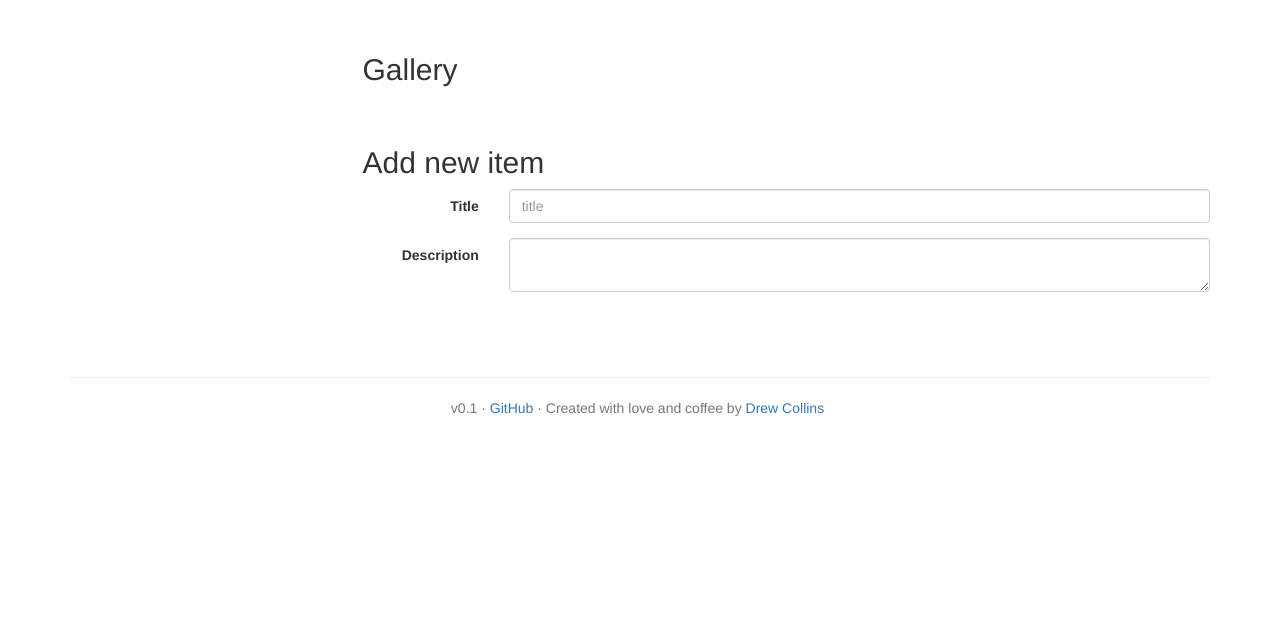
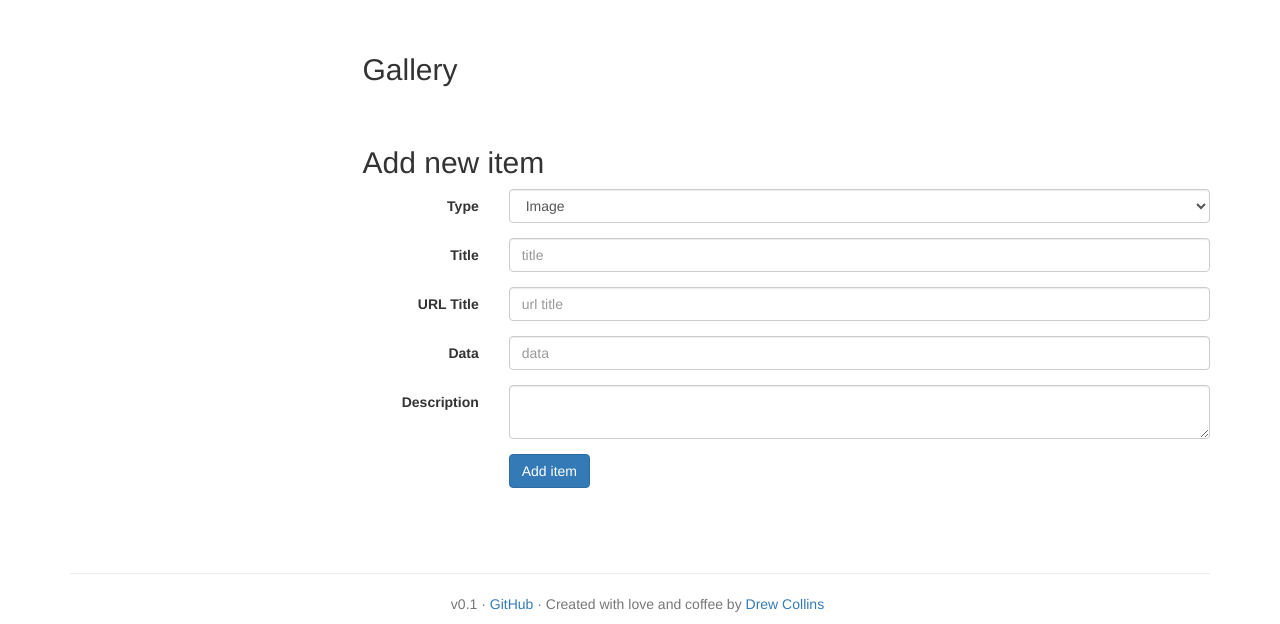
Before and after one commit to Vespert0n/portfolio-cms, a PHP site: page /admin/ in a window 1280 px wide. Shown: the part 405-1029 px from the top of the page. Before the commit the page ends 821 px from the top, so only its background shows below. Run offline with PHP 8.4, Linux system fonts and the light colour scheme; data that the repository does not hold is empty; a stand-in replaces the project's code that opens the database connection; some libraries are stand-ins or nearby versions.

Commit message:
added some functionality to collections

```diff
--- a/example/portfolio-cms/layout/collection.inc.php
+++ b/example/portfolio-cms/layout/collection.inc.php
@@ -1,4 +1,8 @@
-<? $collection = $portfolioCMS->getCollectionByURL($page); ?>
+<? $collection = $portfolioCMS->getCollectionByURL($page);
+
+if(isset($_POST['ni-add'])) {
+	//$portfolioCMS->addCollectionItem($collection['colCollectionID'], $_POST['ni-title'], $_POST['ni-description'], $_POST['ni-type'], $data, $thumb)
+} ?>
 <div class="jumbotron" style="margin-top: -20px;">
 	<div class="container">
 		<div class="row">
@@ -78,12 +82,34 @@
 			</div>
 			<div>
 				<h2 id="new-item">Add new item</h2>
-				<form class="form-horizontal" name="new-item">
+				<form class="form-horizontal" name="new-item" method="post">
 					<input type="hidden" name="ni-collection-id" value="<?=$collection['colCollectionID']?>">
+					<div class="form-group">
+						<label for="ni-type" class="col-sm-2 control-label">Type</label>
+						<div class="col-sm-10">
+							<select class="form-control" name="ni-type">
+								<option value="img" <?=($collection['colDefaultType'] == 'img')?'selected':''?>>Image</option>
+								<option value="yt" <?=($collection['colDefaultType'] == 'yt')?'selected':''?>>YouTube</option>
+								<option value="vim" <?=($collection['colDefaultType'] == 'vim')?'selected':''?>>Vimeo</option>
+							</select>
+						</div>
+					</div>
 					<div class="form-group">
 						<label for="ni-title" class="col-sm-2 control-label">Title</label>
 						<div class="col-sm-10">
 							<input type="text" class="form-control" name="ni-title" placeholder="title">
+						</div>
+					</div>
+					<div class="form-group">
+						<label for="ni-url-title" class="col-sm-2 control-label">URL Title</label>
+						<div class="col-sm-10">
+							<input type="text" class="form-control" name="ni-url-title" placeholder="url title">
+						</div>
+					</div>
+					<div class="form-group">
+						<label for="ni-data" class="col-sm-2 control-label">Data</label>
+						<div class="col-sm-10">
+							<input type="text" class="form-control" name="ni-data" placeholder="data">
 						</div>
 					</div>
 					<div class="form-group">
@@ -92,7 +118,36 @@
 							<textarea name="ni-description" class="form-control"></textarea>
 						</div>
 					</div>
+					<div class="form-group">
+						<div class="col-sm-10 pull-right">
+							<input type="submit" class="btn btn-primary" name="ni-add" value="Add item">
+						</div>
+					</div>
 				</form>
+				<script>
+					$(function() {
+						var type = '<?=$collection['colDefaultType']?>';
+
+						switchType(type);
+					});
+
+					function switchType(type){
+						switch(type) {
+							case 'img':
+								$('label[for="ni-data"]').text('Image');
+								$('input[name="ni-data"]').attr('placeholder', 'upload image');
+								break;
+							case 'yt':
+								$('label[for="ni-data"]').text('YouTube URL');
+								$('input[name="ni-data"]').attr('placeholder', 'youtube url');
+								break;
+							case 'vim':
+								$('label[for="ni-data"]').text('Vimeo URL');
+								$('input[name="ni-data"]').attr('placeholder',  'vimeo url');
+								break;
+						}
+					}
+				</script>
 			</div>
 		</div>
 	</div>
--- a/example/portfolio-cms/start.class.php
+++ b/example/portfolio-cms/start.class.php
@@ -93,4 +93,10 @@ class portfolioCMS {
 				WHERE itmCollectionID = $collectionID";
 		return $this->sqlQuery($sql, RESULT);
 	}
+
+	function addCollectionItem($collectionID, $title, $description, $type, $data, $thumb) {
+		$sql = "INSERT INTO items (itmCollectionID, itmTitle, itmDescription, itmType, itmData, itmThumbURL)
+				VALUES ($collectionID, '$title', '$description', '$type', '$data', '$thumb')";
+		$this->sqlQuery($sql, QUERY);
+	}
 } ?>
```
